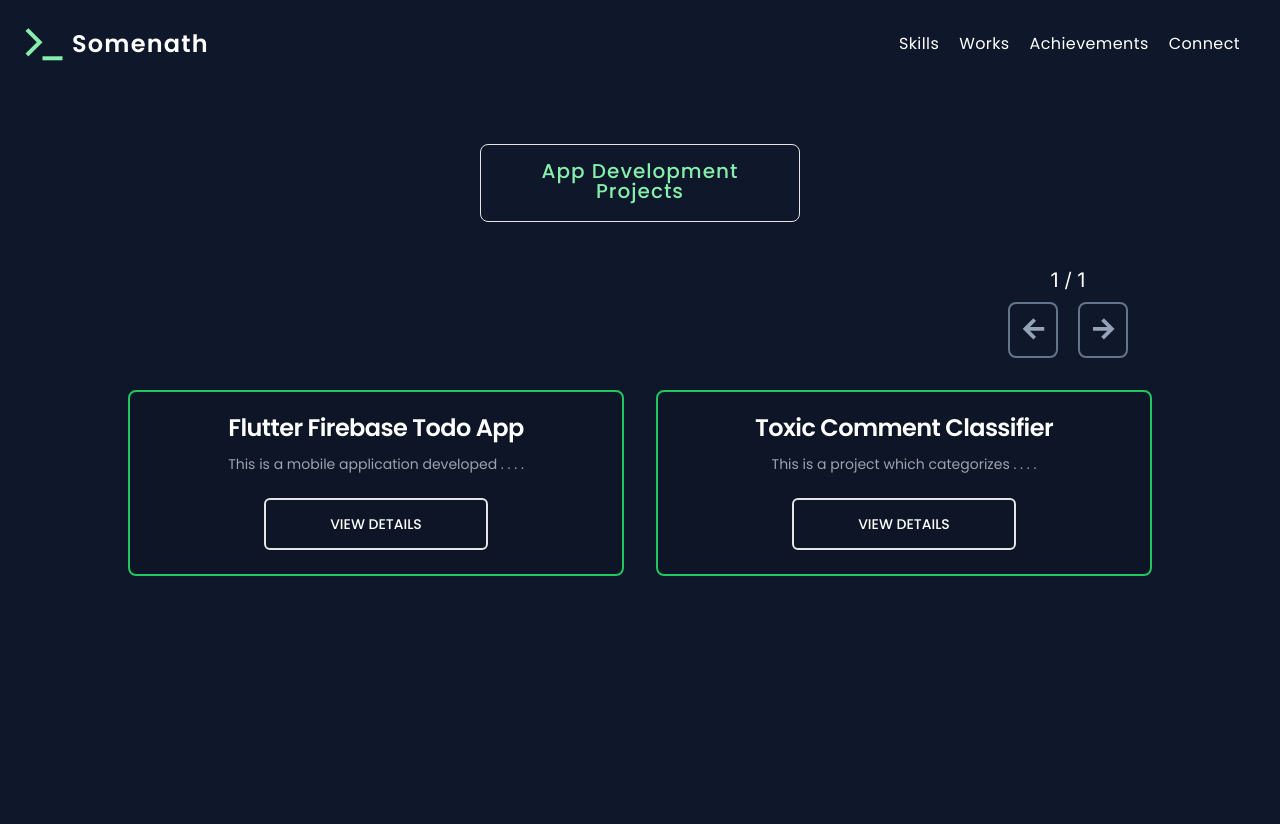
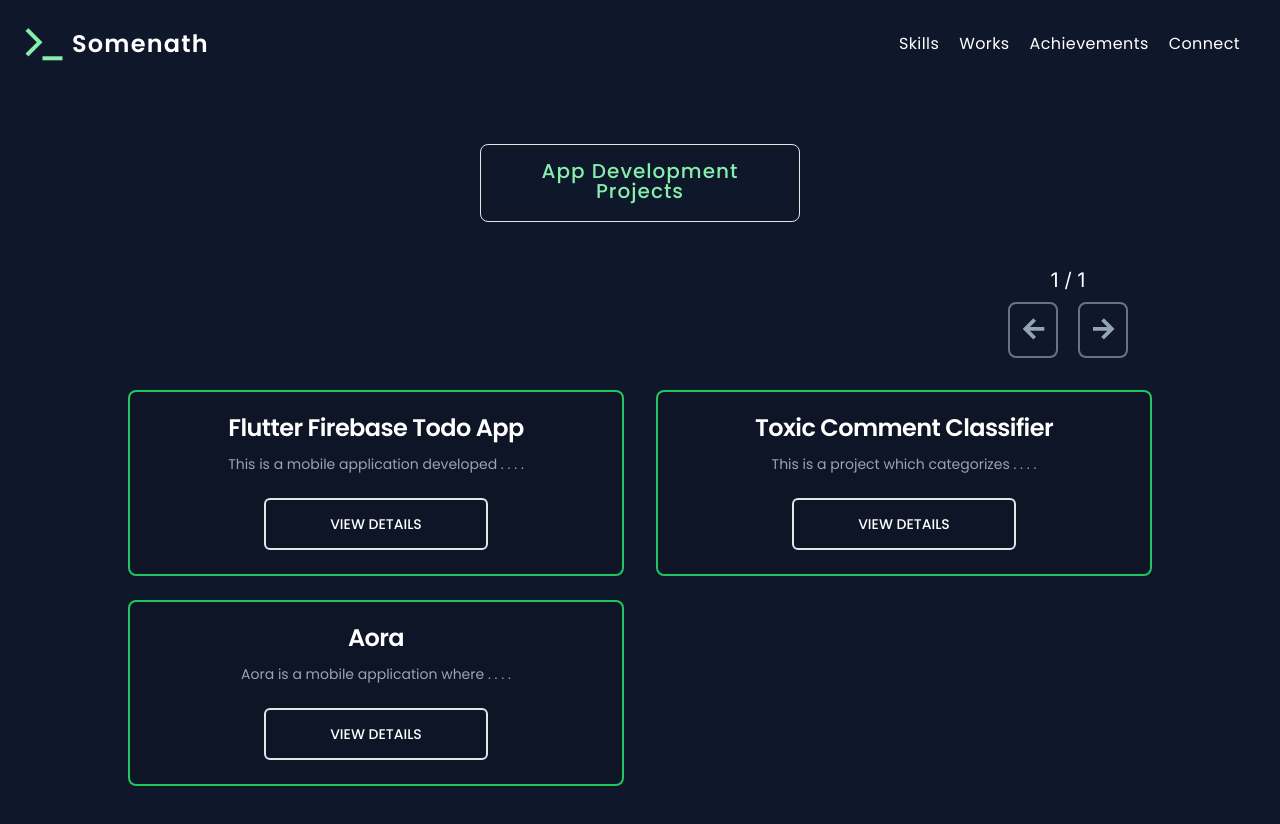
Before and after one commit to somenath203/My-Portfolio-Website-Version-2, a Next.js app: page /pages/all_works/mobile_app_projects in a window 1280 px wide. Shown: the top 824 px of the page. Built offline with nearby package versions, Linux system fonts and the light colour scheme.

Commit message:
commited

```diff
--- a/src/app/pages/all_works/mobile_app_projects/page.js
+++ b/src/app/pages/all_works/mobile_app_projects/page.js
@@ -5,6 +5,7 @@ import WorkCard from '@/app/components/WorkCard';
 
 import ToxicCommentClassificationProjImg from './../../../assets/app_development_pics/toxiccommentclassificationproj.png';
 import FlutterFireabseTodoProjImg from './../../../assets/app_development_pics/flutterfirebasetodoappprojimg.png';
+import AoraProjImg from './../../../assets/app_development_pics/aoraprojectpic.png';
 
 
 const Page = () => {
@@ -28,6 +29,15 @@ const Page = () => {
       livePreviewOfTheProject: 'https://github.com/somenath203/Toxic-Comment-Classifier?tab=readme-ov-file#demo-video-of-the-project',
       githubLinkOfTheProject: 'https://github.com/somenath203/Toxic-Comment-Classifier',
     },
+    {
+      id: 3,
+      nameOfTheProject: 'Aora',
+      descOfTheProject: 'Aora is a mobile application where users can upload videos with titles and thumbnails and view videos from all users. It provides a seamless platform for video sharing and discovery.',
+      techStackUsedInTheProject: 'React Native, NativeWind, Appwrite',
+      picOfTheProj: AoraProjImg,
+      livePreviewOfTheProject: 'https://www.youtube.com/watch?v=IyuRW4DlVfM',
+      githubLinkOfTheProject: 'https://github.com/somenath203/Aora',
+    },
   ];
 
   return (
--- a/src/app/pages/skills/page.js
+++ b/src/app/pages/skills/page.js
@@ -28,6 +28,7 @@ import { GoGraph } from "react-icons/go";
 import { SiScikitlearn } from "react-icons/si";
 import { SiTensorflow } from "react-icons/si";
 import { FaDocker } from "react-icons/fa";
+import { TbBrandReactNative } from "react-icons/tb";
 import {
   Tooltip,
   TooltipContent,
@@ -91,7 +92,8 @@ const Page = () => {
       id: 4,
       tabName: 'App Development',
       tabContent: [
-        { id: 1, icon: <SiFlutter />, nameOfTooltip: 'FLutter' }
+        { id: 1, icon: <SiFlutter />, nameOfTooltip: 'FLutter' },
+        { id: 2, icon: <TbBrandReactNative />, nameOfTooltip: 'React Native' },
       ],
     },
     {
```
Also changed, not shown: src/app/assets/app_development_pics/aoraprojectpic.png (added).
